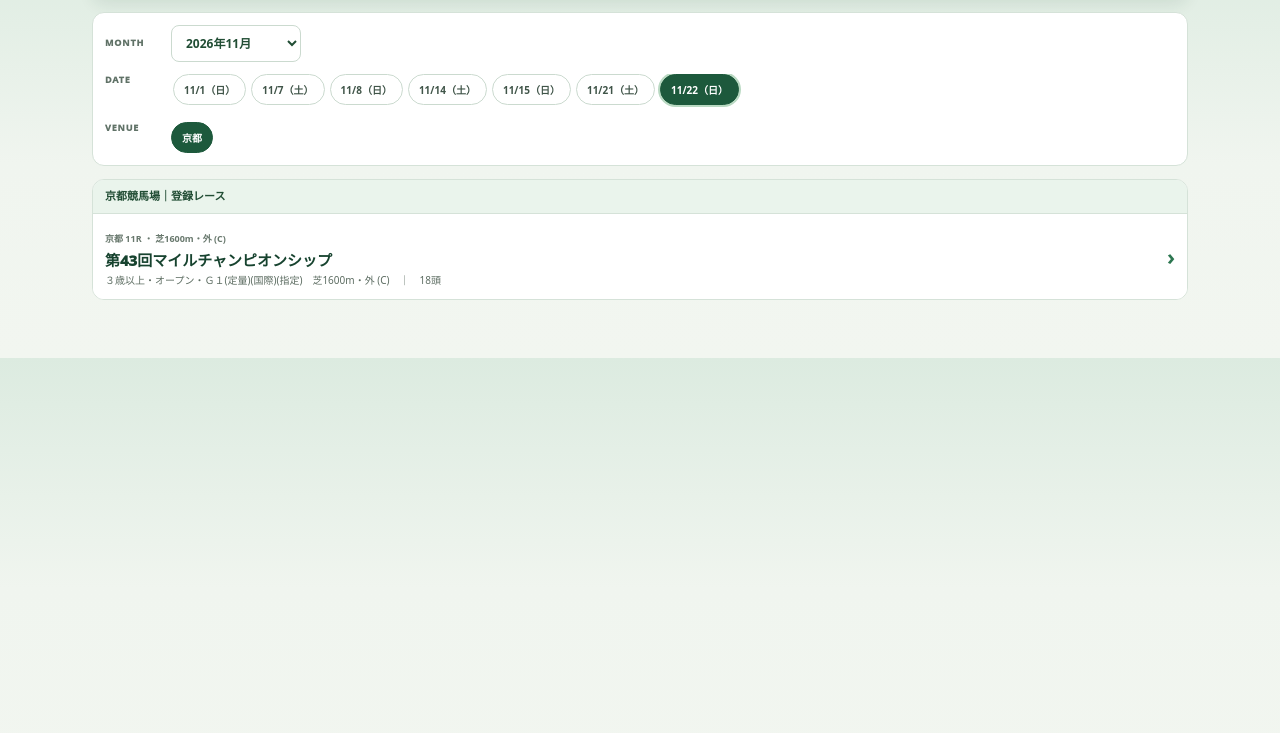
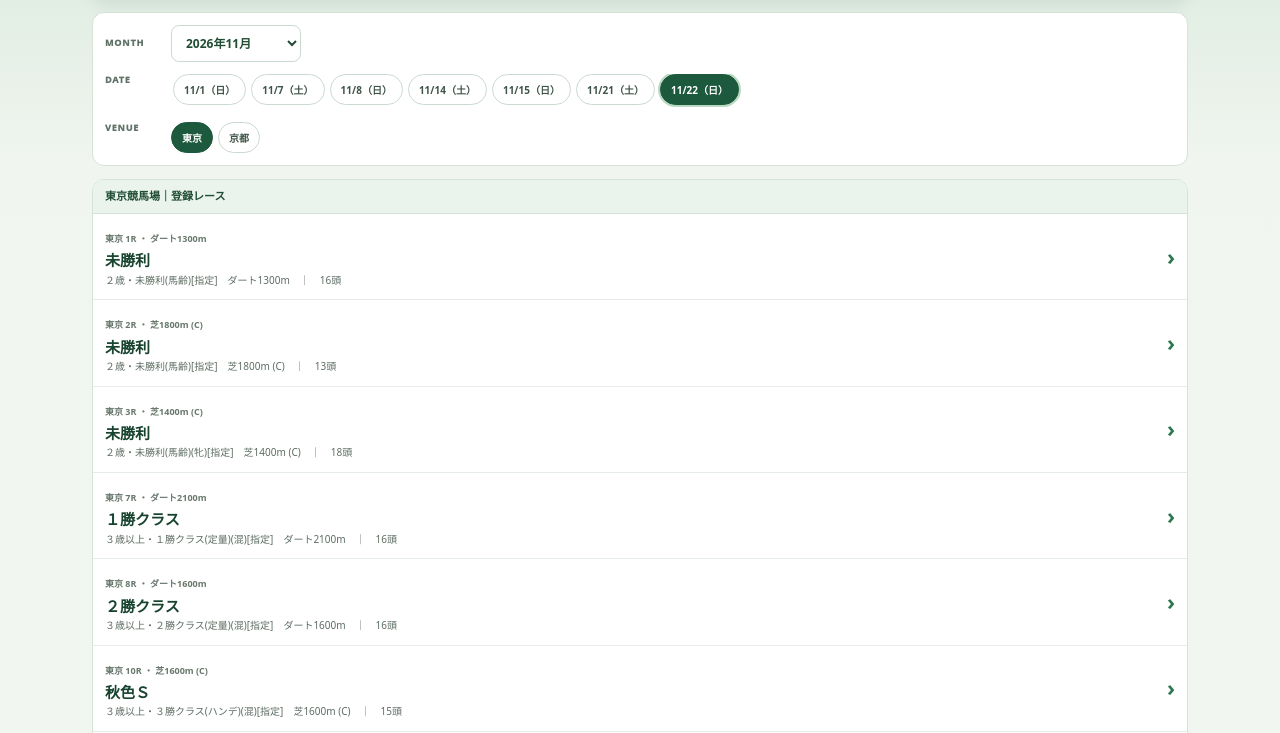
Before and after one commit to kidokira-apogee/kido-table, a plain HTML site: page index.html in a window 1280 px wide. Shown: the part 67-800 px from the top of the page. Drawn offline with Linux system fonts and the light colour scheme.

Commit message:
Add 2026-11-22 race data (#46)

```diff
--- a/data/races/index.json
+++ b/data/races/index.json
@@ -1,6 +1,325 @@
 {
   "schemaVersion": 1,
   "races": [
+    {
+      "id": "2026-11-22-kyoto-12",
+      "file": "2026-11-22-batch-part01.b64",
+      "fileParts": [
+        "2026-11-22-batch-part01.b64",
+        "2026-11-22-batch-part02.b64",
+        "2026-11-22-batch-part03.b64",
+        "2026-11-22-batch-part04.b64",
+        "2026-11-22-batch-part05.b64",
+        "2026-11-22-batch-part06.b64",
+        "2026-11-22-batch-part07.b64",
+        "2026-11-22-batch-part08.b64",
+        "2026-11-22-batch-part09.b64",
+        "2026-11-22-batch-part10.b64",
+        "2026-11-22-batch-part11.b64",
+        "2026-11-22-batch-part12.b64",
+        "2026-11-22-batch-part13.b64",
+        "2026-11-22-batch-part14.b64"
+      ],
+      "date": "2026-11-22",
+      "dateLabel": "2026年11月22日（日）",
+      "venue": "京都",
+      "raceNo": 12,
+      "title": "醍醐Ｓ",
+      "distance": "芝1200m・内 (C)",
+      "classLabel": "３歳以上・３勝クラス(定量)(混)(特指)　芝1200m・内 (C)",
+      "status": "published",
+      "horseCount": 13
+    },
+    {
+      "id": "2026-11-22-kyoto-10",
+      "file": "2026-11-22-batch-part01.b64",
+      "fileParts": [
+        "2026-11-22-batch-part01.b64",
+        "2026-11-22-batch-part02.b64",
+        "2026-11-22-batch-part03.b64",
+        "2026-11-22-batch-part04.b64",
+        "2026-11-22-batch-part05.b64",
+        "2026-11-22-batch-part06.b64",
+        "2026-11-22-batch-part07.b64",
+        "2026-11-22-batch-part08.b64",
+        "2026-11-22-batch-part09.b64",
+        "2026-11-22-batch-part10.b64",
+        "2026-11-22-batch-part11.b64",
+        "2026-11-22-batch-part12.b64",
+        "2026-11-22-batch-part13.b64",
+        "2026-11-22-batch-part14.b64"
+      ],
+      "date": "2026-11-22",
+      "dateLabel": "2026年11月22日（日）",
+      "venue": "京都",
+      "raceNo": 10,
+      "title": "西陣Ｓ",
+      "distance": "ダート1400m",
+      "classLabel": "３歳以上・３勝クラス(定量)(混)(特指)　ダート1400m",
+      "status": "published",
+      "horseCount": 14
+    },
+    {
+      "id": "2026-11-22-kyoto-9",
+      "file": "2026-11-22-batch-part01.b64",
+      "fileParts": [
+        "2026-11-22-batch-part01.b64",
+        "2026-11-22-batch-part02.b64",
+        "2026-11-22-batch-part03.b64",
+        "2026-11-22-batch-part04.b64",
+        "2026-11-22-batch-part05.b64",
+        "2026-11-22-batch-part06.b64",
+        "2026-11-22-batch-part07.b64",
+        "2026-11-22-batch-part08.b64",
+        "2026-11-22-batch-part09.b64",
+        "2026-11-22-batch-part10.b64",
+        "2026-11-22-batch-part11.b64",
+        "2026-11-22-batch-part12.b64",
+        "2026-11-22-batch-part13.b64",
+        "2026-11-22-batch-part14.b64"
+      ],
+      "date": "2026-11-22",
+      "dateLabel": "2026年11月22日（日）",
+      "venue": "京都",
+      "raceNo": 9,
+      "title": "花見小路特別",
+      "distance": "芝1600m・外 (C)",
+      "classLabel": "３歳以上・２勝クラス(ハンデ)(混)[指定]　芝1600m・外 (C)",
+      "status": "published",
+      "horseCount": 14
+    },
+    {
+      "id": "2026-11-22-tokyo-12",
+      "file": "2026-11-22-batch-part01.b64",
+      "fileParts": [
+        "2026-11-22-batch-part01.b64",
+        "2026-11-22-batch-part02.b64",
+        "2026-11-22-batch-part03.b64",
+        "2026-11-22-batch-part04.b64",
+        "2026-11-22-batch-part05.b64",
+        "2026-11-22-batch-part06.b64",
+        "2026-11-22-batch-part07.b64",
+        "2026-11-22-batch-part08.b64",
+        "2026-11-22-batch-part09.b64",
+        "2026-11-22-batch-part10.b64",
+        "2026-11-22-batch-part11.b64",
+        "2026-11-22-batch-part12.b64",
+        "2026-11-22-batch-part13.b64",
+        "2026-11-22-batch-part14.b64"
+      ],
+      "date": "2026-11-22",
+      "dateLabel": "2026年11月22日（日）",
+      "venue": "東京",
+      "raceNo": 12,
+      "title": "２勝クラス",
+      "distance": "芝1400m (C)",
+      "classLabel": "３歳以上・２勝クラス(定量)(混)[指定]　芝1400m (C)",
+      "status": "published",
+      "horseCount": 16
+    },
+    {
+      "id": "2026-11-22-tokyo-11",
+      "file": "2026-11-22-batch-part01.b64",
+      "fileParts": [
+        "2026-11-22-batch-part01.b64",
+        "2026-11-22-batch-part02.b64",
+        "2026-11-22-batch-part03.b64",
+        "2026-11-22-batch-part04.b64",
+        "2026-11-22-batch-part05.b64",
+        "2026-11-22-batch-part06.b64",
+        "2026-11-22-batch-part07.b64",
+        "2026-11-22-batch-part08.b64",
+        "2026-11-22-batch-part09.b64",
+        "2026-11-22-batch-part10.b64",
+        "2026-11-22-batch-part11.b64",
+        "2026-11-22-batch-part12.b64",
+        "2026-11-22-batch-part13.b64",
+        "2026-11-22-batch-part14.b64"
+      ],
+      "date": "2026-11-22",
+      "dateLabel": "2026年11月22日（日）",
+      "venue": "東京",
+      "raceNo": 11,
+      "title": "霜月Ｓ",
+      "distance": "ダート1400m",
+      "classLabel": "３歳以上・オープン(別定)(国際)(特指)　ダート1400m",
+      "status": "published",
+      "horseCount": 16
+    },
+    {
+      "id": "2026-11-22-tokyo-10",
+      "file": "2026-11-22-batch-part01.b64",
+      "fileParts": [
+        "2026-11-22-batch-part01.b64",
+        "2026-11-22-batch-part02.b64",
+        "2026-11-22-batch-part03.b64",
+        "2026-11-22-batch-part04.b64",
+        "2026-11-22-batch-part05.b64",
+        "2026-11-22-batch-part06.b64",
+        "2026-11-22-batch-part07.b64",
+        "2026-11-22-batch-part08.b64",
+        "2026-11-22-batch-part09.b64",
+        "2026-11-22-batch-part10.b64",
+        "2026-11-22-batch-part11.b64",
+        "2026-11-22-batch-part12.b64",
+        "2026-11-22-batch-part13.b64",
+        "2026-11-22-batch-part14.b64"
+      ],
+      "date": "2026-11-22",
+      "dateLabel": "2026年11月22日（日）",
+      "venue": "東京",
+      "raceNo": 10,
+      "title": "秋色Ｓ",
+      "distance": "芝1600m (C)",
+      "classLabel": "３歳以上・３勝クラス(ハンデ)(混)[指定]　芝1600m (C)",
+      "status": "published",
+      "horseCount": 15
+    },
+    {
+      "id": "2026-11-22-tokyo-8",
+      "file": "2026-11-22-batch-part01.b64",
+      "fileParts": [
+        "2026-11-22-batch-part01.b64",
+        "2026-11-22-batch-part02.b64",
+        "2026-11-22-batch-part03.b64",
+        "2026-11-22-batch-part04.b64",
+        "2026-11-22-batch-part05.b64",
+        "2026-11-22-batch-part06.b64",
+        "2026-11-22-batch-part07.b64",
+        "2026-11-22-batch-part08.b64",
+        "2026-11-22-batch-part09.b64",
+        "2026-11-22-batch-part10.b64",
+        "2026-11-22-batch-part11.b64",
+        "2026-11-22-batch-part12.b64",
+        "2026-11-22-batch-part13.b64",
+        "2026-11-22-batch-part14.b64"
+      ],
+      "date": "2026-11-22",
+      "dateLabel": "2026年11月22日（日）",
+      "venue": "東京",
+      "raceNo": 8,
+      "title": "２勝クラス",
+      "distance": "ダート1600m",
+      "classLabel": "３歳以上・２勝クラス(定量)(混)[指定]　ダート1600m",
+      "status": "published",
+      "horseCount": 16
+    },
+    {
+      "id": "2026-11-22-tokyo-7",
+      "file": "2026-11-22-batch-part01.b64",
+      "fileParts": [
+        "2026-11-22-batch-part01.b64",
+        "2026-11-22-batch-part02.b64",
+        "2026-11-22-batch-part03.b64",
+        "2026-11-22-batch-part04.b64",
+        "2026-11-22-batch-part05.b64",
+        "2026-11-22-batch-part06.b64",
+        "2026-11-22-batch-part07.b64",
+        "2026-11-22-batch-part08.b64",
+        "2026-11-22-batch-part09.b64",
+        "2026-11-22-batch-part10.b64",
+        "2026-11-22-batch-part11.b64",
+        "2026-11-22-batch-part12.b64",
+        "2026-11-22-batch-part13.b64",
+        "2026-11-22-batch-part14.b64"
+      ],
+      "date": "2026-11-22",
+      "dateLabel": "2026年11月22日（日）",
+      "venue": "東京",
+      "raceNo": 7,
+      "title": "１勝クラス",
+      "distance": "ダート2100m",
+      "classLabel": "３歳以上・１勝クラス(定量)(混)[指定]　ダート2100m",
+      "status": "published",
+      "horseCount": 16
+    },
+    {
+      "id": "2026-11-22-tokyo-3",
+      "file": "2026-11-22-batch-part01.b64",
+      "fileParts": [
+        "2026-11-22-batch-part01.b64",
+        "2026-11-22-batch-part02.b64",
+        "2026-11-22-batch-part03.b64",
+        "2026-11-22-batch-part04.b64",
+        "2026-11-22-batch-part05.b64",
+        "2026-11-22-batch-part06.b64",
+        "2026-11-22-batch-part07.b64",
+        "2026-11-22-batch-part08.b64",
+        "2026-11-22-batch-part09.b64",
+        "2026-11-22-batch-part10.b64",
+        "2026-11-22-batch-part11.b64",
+        "2026-11-22-batch-part12.b64",
+        "2026-11-22-batch-part13.b64",
+        "2026-11-22-batch-part14.b64"
+      ],
+      "date": "2026-11-22",
+      "dateLabel": "2026年11月22日（日）",
+      "venue": "東京",
+      "raceNo": 3,
+      "title": "未勝利",
+      "distance": "芝1400m (C)",
+      "classLabel": "２歳・未勝利(馬齢)(牝)[指定]　芝1400m (C)",
+      "status": "published",
+      "horseCount": 18
+    },
+    {
+      "id": "2026-11-22-tokyo-2",
+      "file": "2026-11-22-batch-part01.b64",
+      "fileParts": [
+        "2026-11-22-batch-part01.b64",
+        "2026-11-22-batch-part02.b64",
+        "2026-11-22-batch-part03.b64",
+        "2026-11-22-batch-part04.b64",
+        "2026-11-22-batch-part05.b64",
+        "2026-11-22-batch-part06.b64",
+        "2026-11-22-batch-part07.b64",
+        "2026-11-22-batch-part08.b64",
+        "2026-11-22-batch-part09.b64",
+        "2026-11-22-batch-part10.b64",
+        "2026-11-22-batch-part11.b64",
+        "2026-11-22-batch-part12.b64",
+        "2026-11-22-batch-part13.b64",
+        "2026-11-22-batch-part14.b64"
+      ],
+      "date": "2026-11-22",
+      "dateLabel": "2026年11月22日（日）",
+      "venue": "東京",
+      "raceNo": 2,
+      "title": "未勝利",
+      "distance": "芝1800m (C)",
+      "classLabel": "２歳・未勝利(馬齢)[指定]　芝1800m (C)",
+      "status": "published",
+      "horseCount": 13
+    },
+    {
+      "id": "2026-11-22-tokyo-1",
+      "file": "2026-11-22-batch-part01.b64",
+      "fileParts": [
+        "2026-11-22-batch-part01.b64",
+        "2026-11-22-batch-part02.b64",
+        "2026-11-22-batch-part03.b64",
+        "2026-11-22-batch-part04.b64",
+        "2026-11-22-batch-part05.b64",
+        "2026-11-22-batch-part06.b64",
+        "2026-11-22-batch-part07.b64",
+        "2026-11-22-batch-part08.b64",
+        "2026-11-22-batch-part09.b64",
+        "2026-11-22-batch-part10.b64",
+        "2026-11-22-batch-part11.b64",
+        "2026-11-22-batch-part12.b64",
+        "2026-11-22-batch-part13.b64",
+        "2026-11-22-batch-part14.b64"
+      ],
+      "date": "2026-11-22",
+      "dateLabel": "2026年11月22日（日）",
+      "venue": "東京",
+      "raceNo": 1,
+      "title": "未勝利",
+      "distance": "ダート1300m",
+      "classLabel": "２歳・未勝利(馬齢)[指定]　ダート1300m",
+      "status": "published",
+      "horseCount": 16
+    },
     {
       "id": "2026-11-22-kyoto-11",
       "file": "2026-11-22-kyoto-11.b64",
--- a/index.html
+++ b/index.html
@@ -827,13 +827,24 @@ body{margin:0;background:linear-gradient(180deg,#dcebe0 0,#f0f5ef 230px,#f2f6f0
 
  async function openRace(r,filePath=null){
   try{
-   const response=await fetch(filePath||('data/races/'+encodeURIComponent(r.file||r.id+'.json')),{cache:'no-store'});
+   const isSplit=Array.isArray(r.fileParts)&&r.fileParts.length>0;
+   let response;
+   if(isSplit){
+    const encodedParts=await Promise.all(r.fileParts.map(async part=>{
+     const partResponse=await fetch('data/races/'+encodeURIComponent(part),{cache:'no-store'});
+     if(!partResponse.ok)throw new Error('HTTP '+partResponse.status+' '+part);
+     return (await partResponse.text()).trim();
+    }));
+    response=new Response(encodedParts.join(''));
+   }else{
+    response=await fetch(filePath||('data/races/'+encodeURIComponent(r.file||r.id+'.json')),{cache:'no-store'});
+   }
    if(!response.ok)throw new Error('HTTP '+response.status);
    let data;
-   if((r.file||'').endsWith('.bin')||(r.file||'').endsWith('.b64')){
+   if(isSplit||(r.file||'').endsWith('.bin')||(r.file||'').endsWith('.b64')){
     if(typeof DecompressionStream==='undefined')throw new Error('このブラウザーは圧縮データの展開に対応していません');
     let compressed;
-    if((r.file||'').endsWith('.b64')){
+    if(isSplit||(r.file||'').endsWith('.b64')){
      const encoded=(await response.text()).trim();
      const binary=atob(encoded);
      compressed=new Uint8Array(binary.length);
```
Also changed, not shown: 14 other files.
